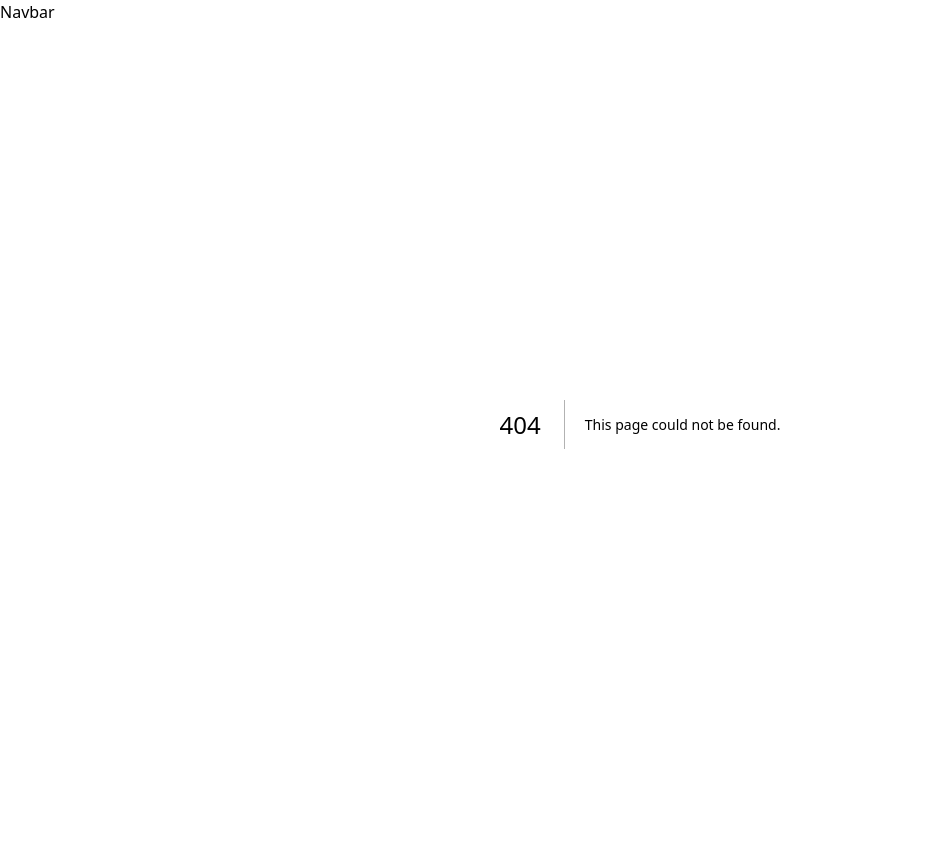
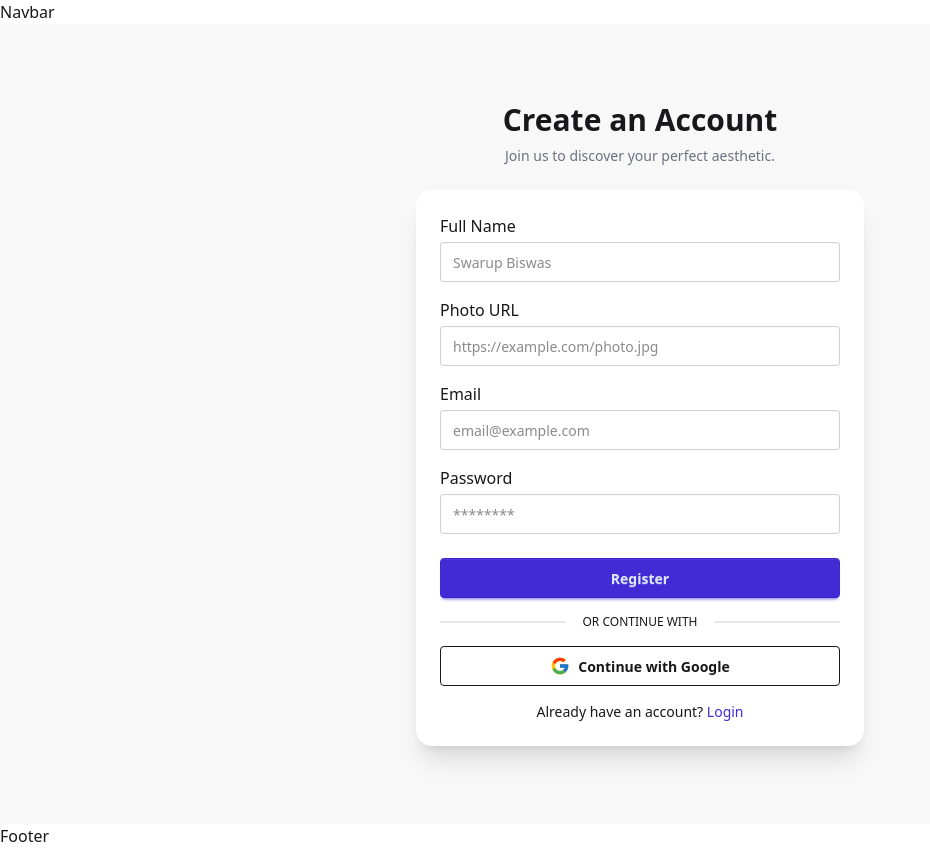
Before and after one commit to swarupkst/LuxeTile, a Next.js app: page /register in a window 1280 px wide. Before the commit this address had no page. Shown: the whole page, without its empty margins (0-930 px from the left). Before the commit the page ends 824 px from the top, so only its background shows below. Built offline with nearby package versions, Linux system fonts and the light colour scheme.

Commit message:
Login and Registration page design done

```diff
--- a/package.json
+++ b/package.json
@@ -11,7 +11,9 @@
   "dependencies": {
     "next": "16.2.4",
     "react": "19.2.4",
-    "react-dom": "19.2.4"
+    "react-dom": "19.2.4",
+    "react-hot-toast": "^2.6.0",
+    "react-icons": "^5.6.0"
   },
   "devDependencies": {
     "@tailwindcss/postcss": "^4",
--- /dev/null
+++ b/src/app/all-tiles/page.jsx
@@ -0,0 +1,11 @@
+import React from 'react'
+
+const AllTiles = () => {
+  return (
+    <div>
+      <h2>All tiles</h2>
+    </div>
+  )
+}
+
+export default AllTiles
--- a/src/app/layout.js
+++ b/src/app/layout.js
@@ -1,6 +1,7 @@
 import { Geist, Geist_Mono } from "next/font/google";
 import "./globals.css";
-import Navbar from "@/components/shared/Navbar";
+import Navbar from "@/components/Navbar";
+import Footer from "@/components/Footer";
 
 const geistSans = Geist({
   variable: "--font-geist-sans",
@@ -13,8 +14,8 @@ const geistMono = Geist_Mono({
 });
 
 export const metadata = {
-  title: "Create Next App",
-  description: "Generated by create next app",
+  title: "LuxeTile | Tile Gallery",
+  description: "Discover Your Perfect Aesthetic",
 };
 
 export default function RootLayout({ children }) {
@@ -26,7 +27,13 @@ export default function RootLayout({ children }) {
     >
       <body className="min-h-full flex flex-col">
         <Navbar />
-        {children}</body>
+
+        <main className="grow">
+          {children}
+        </main>
+
+        <Footer />
+        </body>
     </html>
   );
 }
--- /dev/null
+++ b/src/app/login/page.jsx
@@ -0,0 +1,77 @@
+import Link from "next/link";
+import { FcGoogle } from "react-icons/fc";
+
+export default function LoginPage() {
+    return (
+        <div className="min-h-screen flex items-center justify-center bg-base-200 px-4">
+
+            <div className="w-full max-w-md">
+
+                <div className="text-center mb-6">
+                    <h1 className="text-3xl font-bold">Welcome Back</h1>
+                    <p className="text-sm text-gray-500 mt-2">
+                        Welcome back to LuxeTile. Log in to your account to explore premium tile collections, manage your profile, and save your favorite aesthetics.
+                    </p>
+                </div>
+
+                <div className="bg-base-100 shadow-xl rounded-2xl p-6">
+
+                    <form className="space-y-4">
+
+                        <div>
+                            <label className="label-text">Email</label>
+                            <input
+                                type="email"
+                                placeholder="email@example.com"
+                                className="input input-bordered w-full mt-1"
+                                required
+                            />
+                        </div>
+
+                        <div>
+                            <label className="label-text">Password</label>
+                            <input
+                                type="password"
+                                placeholder="••••••••"
+                                className="input input-bordered w-full mt-1"
+                                required
+                            />
+                        </div>
+
+                        <div className="text-right text-sm">
+                            <a className="text-primary hover:underline cursor-pointer">
+                                Forgot password?
+                            </a>
+                        </div>
+
+                        <button className="btn btn-primary w-full">
+                            Login
+                        </button>
+
+                        <div className="divider text-xs">OR CONTINUE WITH</div>
+
+                        <button
+                            type="button"
+                            className="btn btn-outline w-full flex items-center gap-2"
+                        >
+                            <FcGoogle className="text-xl" />
+                            Continue with Google
+                        </button>
+
+                        <p className="text-center text-sm mt-3">
+                            Don't have an account?{" "}
+                            <Link
+                                href="/register"
+                                className="text-primary font-medium hover:underline"
+                            >
+                                Register
+                            </Link>
+                        </p>
+
+                    </form>
+                </div>
+
+            </div>
+        </div>
+    );
+}
--- /dev/null
+++ b/src/app/my-profile/page.jsx
@@ -0,0 +1,11 @@
+import React from 'react'
+
+const Profile = () => {
+  return (
+    <div>
+      <h2>Profile page</h2>
+    </div>
+  )
+}
+
+export default Profile
--- a/src/app/page.js
+++ b/src/app/page.js
@@ -1,5 +1,3 @@
-
-
 export default function Home() {
   return (
     <>
--- /dev/null
+++ b/src/app/register/page.jsx
@@ -0,0 +1,88 @@
+import Link from "next/link";
+import { FcGoogle } from "react-icons/fc";
+
+export default function RegisterPage() {
+  return (
+    <div className="min-h-screen flex items-center justify-center bg-base-200 px-4">
+
+      <div className="w-full max-w-md">
+
+        <div className="text-center mb-6">
+          <h1 className="text-3xl font-bold">Create an Account</h1>
+          <p className="text-sm text-gray-500 mt-2">
+            Join us to discover your perfect aesthetic.
+          </p>
+        </div>
+
+        <div className="bg-base-100 shadow-xl rounded-2xl p-6">
+
+          <form className="space-y-4">
+
+            <div>
+              <label className="label-text">Full Name</label>
+              <input
+                type="text"
+                placeholder="Swarup Biswas"
+                className="input input-bordered w-full mt-1"
+                required
+              />
+            </div>
+
+            <div>
+              <label className="label-text">Photo URL</label>
+              <input
+                type="url"
+                placeholder="https://example.com/photo.jpg"
+                className="input input-bordered w-full mt-1"
+                required
+              />
+            </div>
+
+            <div>
+              <label className="label-text">Email</label>
+              <input
+                type="email"
+                placeholder="email@example.com"
+                className="input input-bordered w-full mt-1"
+                required
+              />
+            </div>
+
+            <div>
+              <label className="label-text">Password</label>
+              <input
+                type="password"
+                placeholder="********"
+                className="input input-bordered w-full mt-1"
+                required
+              />
+            </div>
+
+            <button className="btn btn-primary w-full mt-2">
+              Register
+            </button>
+
+            <div className="divider text-xs">OR CONTINUE WITH</div>
+
+            <button
+              type="button"
+              className="btn btn-outline w-full flex items-center gap-2"
+            >
+              <FcGoogle className="text-xl" />
+              Continue with Google
+            </button>
+
+            <p className="text-center text-sm mt-3">
+              Already have an account?{" "}
+              <Link href="/login" className="text-primary font-medium hover:underline">
+                Login
+              </Link>
+            </p>
+
+          </form>
+        </div>
+
+      </div>
+    </div>
+  );
+}
--- /dev/null
+++ b/src/app/tile/[id]/page.jsx
@@ -0,0 +1,11 @@
+import React from 'react'
+
+const page = () => {
+  return (
+    <div>
+      <h2>Tile page</h2>
+    </div>
+  )
+}
+
+export default page
--- /dev/null
+++ b/src/components/Footer.jsx
@@ -0,0 +1,11 @@
+import React from 'react'
+
+const Footer = () => {
+  return (
+    <div>
+      <h2>Footer</h2>
+    </div>
+  )
+}
+
+export default Footer
```
Also changed, not shown: src/components/Navbar.jsx (renamed from src/components/shared/Navbar.jsx), 1 other file (tests, documents, lock files or other folders).
